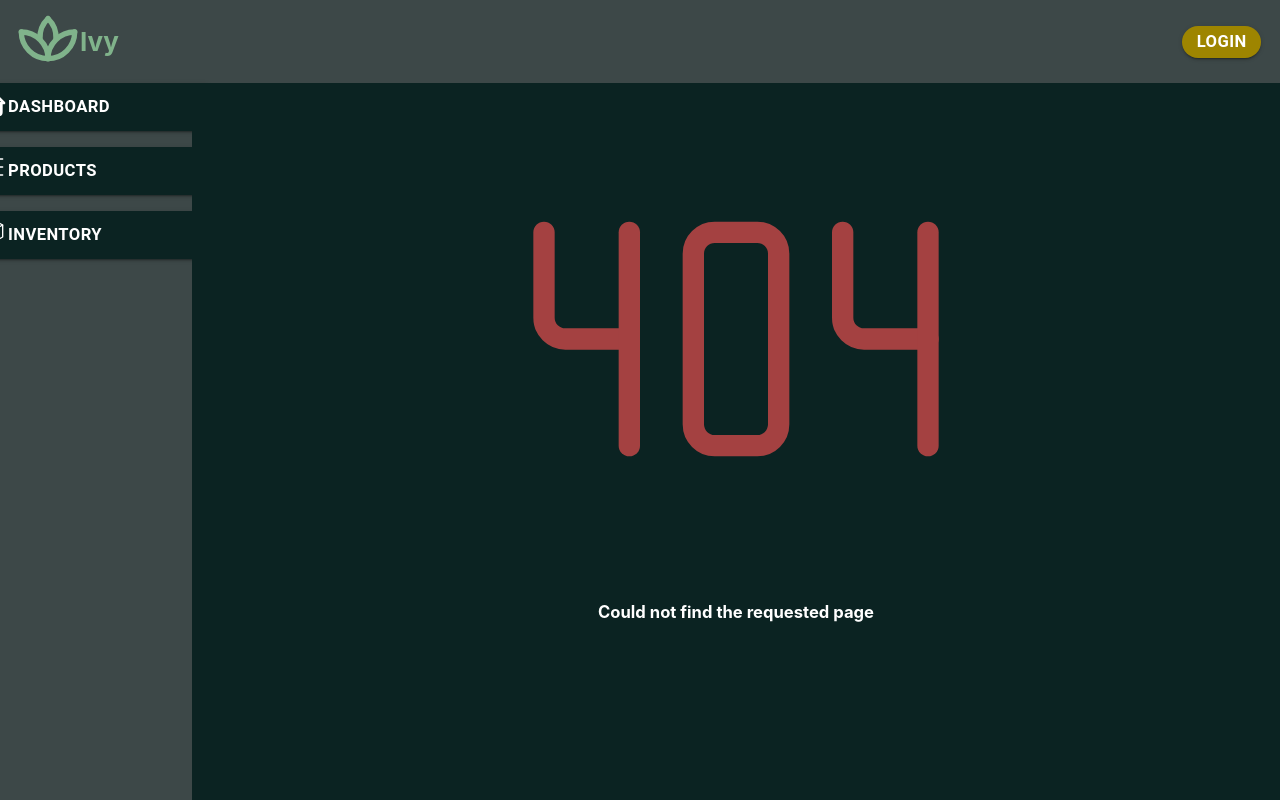
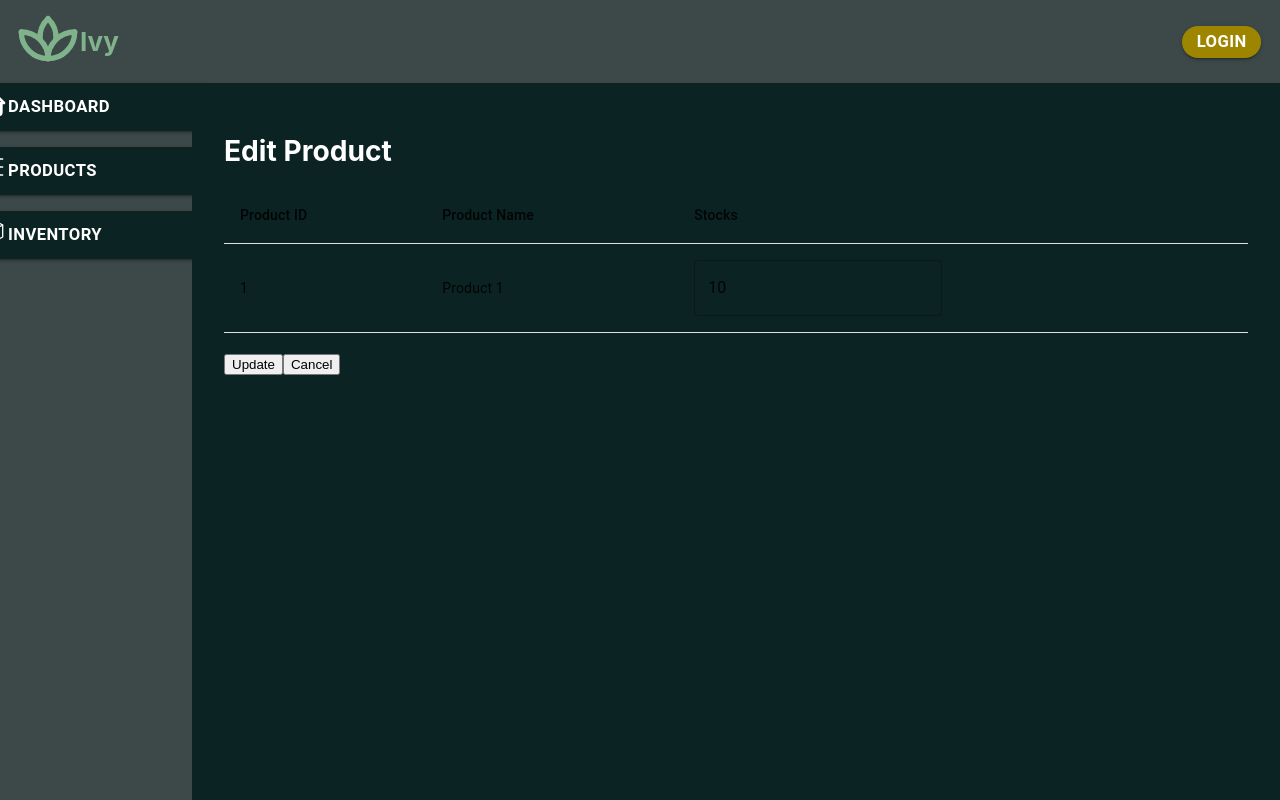
Before and after one commit to lemeow125/Ivy-Frontend, a React (Create React App) app: page /Products/EditProduct/1 in a window 1280 px wide. Built offline with nearby package versions, Linux system fonts and the light colour scheme.

Commit message:
edit product route

```diff
--- a/src/App.tsx
+++ b/src/App.tsx
@@ -8,6 +8,7 @@ import Store from "./Plugins/Redux/Store/Store";
 import { Provider } from "react-redux";
 import Inventory from "./Routes/Inventory/Inventory";
 import AddProduct from "./Routes/Products/AddProduct/AddProduct";
+import EditProduct from "./Routes/Products/EditProduct/EditProduct";
 
 const router = createBrowserRouter([
   {
@@ -47,6 +48,14 @@ const router = createBrowserRouter([
       </Container>
     ),
   },
+  {
+    path: "/Products/EditProduct/:id", // Updated route with dynamic id parameter
+    element: (
+      <Container>
+        <EditProduct />
+      </Container>
+    ),
+  },
 ]);
 
 export default function App() {
--- a/src/components/InventoryInfo/InventoryInfo.tsx
+++ b/src/components/InventoryInfo/InventoryInfo.tsx
@@ -22,7 +22,7 @@ export default function InventoryInfo(props: ProductInfoProps) {
         <TableBody>
           {products.map((product) => (
             <TableRow key={product.id}>
-              <TableCell style={{ color: 'white' }}>{product.id}</TableCell>
+              <TableCell style={{ color: 'white' }}>{product.id.toString().padStart(3, '0')}</TableCell>
               <TableCell style={{ color: 'white' }}>{product.name}</TableCell>
               <TableCell style={{ color: 'white' }}>{product.stocks}</TableCell>
               <TableCell style={{ color: 'white' }}>{product.lastModified}</TableCell>
--- a/src/components/ProductInfo/ProductInfo.tsx
+++ b/src/components/ProductInfo/ProductInfo.tsx
@@ -1,5 +1,6 @@
 import { Table, TableBody, TableCell, TableContainer, TableHead, TableRow } from '@mui/material';
 import { ProductType } from '../ProductType/ProductType';
+import { useNavigate } from 'react-router-dom';
 
 type ProductInfoProps = {
   products: ProductType[];
@@ -7,6 +8,15 @@ type ProductInfoProps = {
 
 export default function ProductInfo(props: ProductInfoProps) {
   const { products } = props;
+  const navigate = useNavigate();
+
+  const handleEdit = (id: number) => {
+    navigate(`/Products/EditProduct/${id.toString().padStart(3, '0')}`);
+  };
+
+  const handleDelete = (id: number) => {
+    console.log(`Deleting product with ID ${id}`);
+  };
 
   return (
     <TableContainer>
@@ -16,14 +26,19 @@ export default function ProductInfo(props: ProductInfoProps) {
             <TableCell style={{ color: 'white' }}>Product ID</TableCell>
             <TableCell style={{ color: 'white' }}>Product Name</TableCell>
             <TableCell style={{ color: 'white' }}>Last Modified</TableCell>
+            <TableCell style={{ color: 'white' }}>Actions</TableCell>
           </TableRow>
         </TableHead>
         <TableBody>
           {products.map((product) => (
             <TableRow key={product.id}>
-              <TableCell style={{ color: 'white' }}>{product.id}</TableCell>
+              <TableCell style={{ color: 'white' }}>{product.id.toString().padStart(3, '0')}</TableCell>
               <TableCell style={{ color: 'white' }}>{product.name}</TableCell>
               <TableCell style={{ color: 'white' }}>{product.lastModified}</TableCell>
+              <TableCell style={{ color: 'white' }}>
+                <button onClick={() => handleEdit(product.id)}>Edit</button>
+                <button onClick={() => handleDelete(product.id)}>Delete</button>
+              </TableCell>
             </TableRow>
           ))}
         </TableBody>
--- a/src/routes/Products/AddProduct/AddProduct.tsx
+++ b/src/routes/Products/AddProduct/AddProduct.tsx
@@ -1,10 +1,17 @@
 import React, { useState } from "react";
 import { useNavigate } from "react-router-dom";
+import { ProductType } from "../../../Components/ProductType/ProductType";
 import ProductsLists from "../../../Components/ProductsLists/ProductsLists";
-import { ProductType } from "../../../Components/ProductType/ProductType";
 import styles from "../../../styles";
 import ProductsIcon from "../../../Components/Icons/ProductsIcon/ProductsIcon";
-import ProductInfo from "../../../Components/ProductInfo/ProductInfo";
+
+import {
+  Table,
+  TableBody,
+  TableCell,
+  TableContainer,
+  TableRow,
+} from "@mui/material";
 
 export default function AddProduct() {
   const [name, setName] = useState("");
@@ -43,16 +50,24 @@ export default function AddProduct() {
         <h1 style={styles.text_large}>Products</h1>
       </div>
       <h1>Add Product</h1>
-      <label htmlFor="name">Name:</label>
-      <input type="text" id="name" value={name} onChange={handleNameChange} />
-      <br />
-      <label htmlFor="stocks">Stocks:</label>
-      <input
-        type="text"
-        id="stocks"
-        value={stocks}
-        onChange={handleStocksChange}
-      />
+      <TableContainer>
+        <Table>
+          <TableBody>
+            <TableRow>
+              <TableCell>Name:</TableCell>
+              <TableCell>
+                <input type="text" id="name" value={name} onChange={handleNameChange} />
+              </TableCell>
+            </TableRow>
+            <TableRow>
+              <TableCell>Stocks:</TableCell>
+              <TableCell>
+                <input type="text" id="stocks" value={stocks} onChange={handleStocksChange} />
+              </TableCell>
+            </TableRow>
+          </TableBody>
+        </Table>
+      </TableContainer>
       <br />
       <button onClick={handleAddProduct}>Add</button>
       <button onClick={handleCancel}>Cancel</button>
--- /dev/null
+++ b/src/routes/Products/EditProduct/EditProduct.tsx
@@ -0,0 +1,99 @@
+import React, { useState, useEffect } from "react";
+import { useParams, useNavigate } from "react-router-dom";
+import {
+  Table,
+  TableBody,
+  TableCell,
+  TableContainer,
+  TableHead,
+  TableRow,
+  TextField,
+  IconButton,
+} from "@mui/material";
+import { ProductType } from "../../../Components/ProductType/ProductType";
+import ProductsLists from "../../../Components/ProductsLists/ProductsLists";
+import styles from "../../../styles";
+
+type EditProductParams = {
+  id?: string;
+};
+
+export default function EditProduct() {
+  const { id } = useParams<EditProductParams>();
+  const navigate = useNavigate();
+
+  const [name, setName] = useState("");
+  const [stocks, setStocks] = useState("");
+
+  useEffect(() => {
+    const product = ProductsLists.find((product) => product.id.toString() === id);
+    if (product) {
+      setName(product.name);
+      setStocks(product.stocks.toString());
+    }
+  }, [id]);
+
+  const handleNameChange = (event: React.ChangeEvent<HTMLInputElement>) => {
+    setName(event.target.value);
+  };
+
+  const handleStocksChange = (event: React.ChangeEvent<HTMLInputElement>) => {
+    setStocks(event.target.value);
+  };
+
+  const handleUpdateProduct = () => {
+    const updatedProduct: ProductType = {
+      id: parseInt(id || "0"), // add a default value of "0" for id if it's undefined
+      name: name,
+      stocks: parseInt(stocks),
+      lastModified: new Date().toLocaleString(),
+    };
+
+    const index = ProductsLists.findIndex((product) => product.id.toString() === id);
+    ProductsLists.splice(index, 1, updatedProduct);
+
+    navigate("/Products");
+  };
+
+  const handleCancel = () => {
+    navigate("/Products");
+  };
+
+  return (
+    <div style={{ margin: 32 }}>
+      <div style={styles.content_row}>
+        <h1 style={styles.text_large}>Edit Product</h1>
+      </div>
+      <TableContainer>
+        <Table>
+          <TableHead>
+            <TableRow>
+              <TableCell>Product ID</TableCell>
+              <TableCell>Product Name</TableCell>
+              <TableCell>Stocks</TableCell>
+            </TableRow>
+          </TableHead>
+          <TableBody>
+            <TableRow>
+              <TableCell>{id}</TableCell>
+              <TableCell>{name}</TableCell>
+              <TableCell>
+                <TextField
+                  type="number"
+                  value={stocks}
+                  onChange={handleStocksChange}
+                  InputProps={{
+                    inputProps: { min: 0 },
+                  }}
+                />
+              </TableCell>
+            </TableRow>
+          </TableBody>
+        </Table>
+      </TableContainer>
+      <br />
+      <button onClick={handleUpdateProduct}>Update</button>
+      <button onClick={handleCancel}>Cancel</button>
+    </div>
+  );
+}
```
